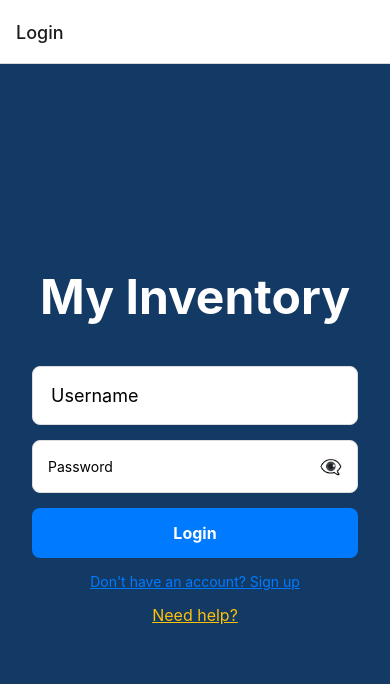
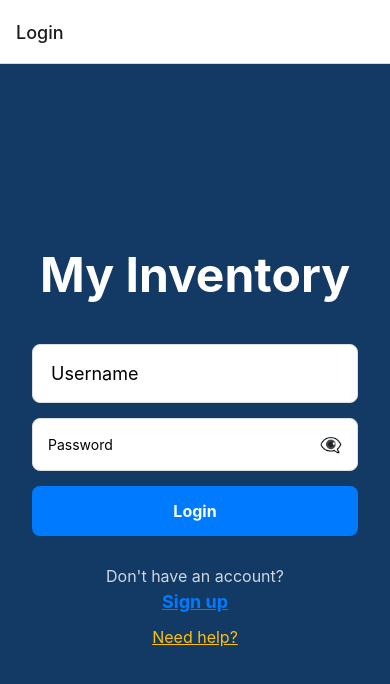
Before and after one commit to dps3ven/my_stuff, a React Native app: screen /Login in a window 390 px wide. Shown: the top 684 px of the page. Built offline with nearby package versions, Linux system fonts and the light colour scheme.

Commit message:
better sign up link

```diff
--- a/screens/LoginScreen.js
+++ b/screens/LoginScreen.js
@@ -161,7 +161,10 @@ export default function LoginScreen({ navigation }) {
 
       <TouchableOpacity onPress={() => setIsSignup(!isSignup)}>
         <Text style={styles.link}>
-          {isSignup ? 'Already have an account? Login' : "Don't have an account? Sign up"}
+          {isSignup ? 'Already have an account?' : "Don't have an account?"}
+        </Text>
+        <Text style={styles.linkAction}>
+          {isSignup ? 'Login' : 'Sign up'}
         </Text>
       </TouchableOpacity>
 
@@ -238,8 +241,17 @@ const styles = StyleSheet.create({
   },
   link: {
     textAlign: 'center',
+    color: 'rgba(255, 255, 255, 0.8)',
+    fontSize: 16,
+    marginTop: 15,
+  },
+  linkAction: {
+    textAlign: 'center',
     color: '#007bff',
+    fontSize: 18,
+    fontWeight: 'bold',
     textDecorationLine: 'underline',
+    marginTop: 5,
   },
   helpLink: {
     textAlign: 'center',
```
